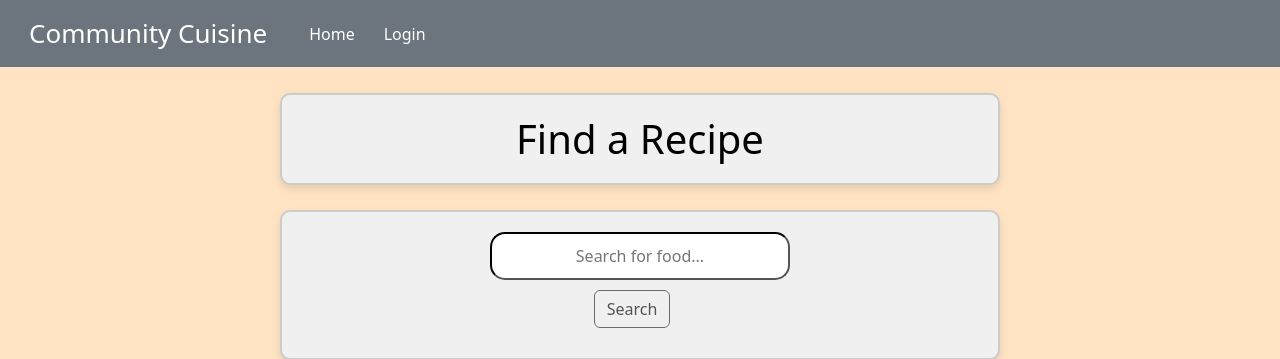
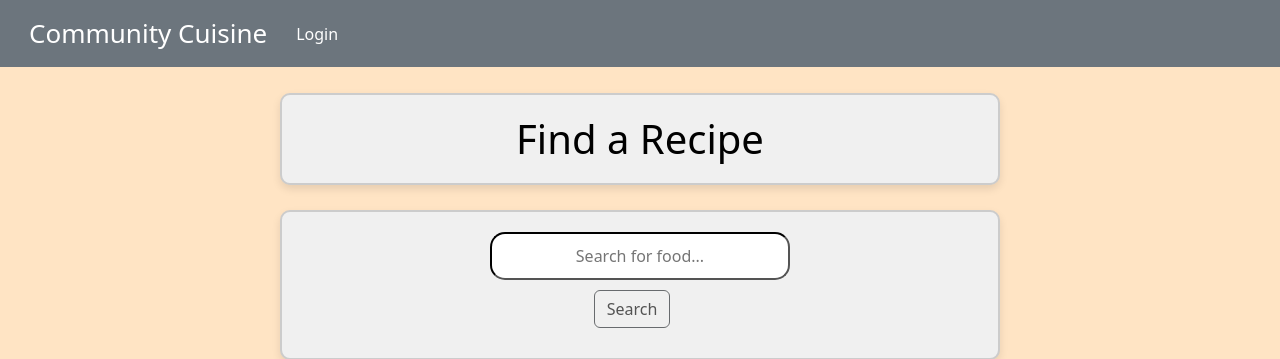
Before and after one commit to maseelshah22/community_cuisine, a Flask app: page /find in a window 1280 px wide. Shown: the top 359 px of the page. Run offline with Flask 3, Linux system fonts and the light colour scheme.

Commit message:
removed home label in navbar

```diff
--- a/templates/add_recipe.html
+++ b/templates/add_recipe.html
@@ -13,7 +13,7 @@
     <nav class="navbar navbar-expand-lg navbar-light bg-secondary">
         <a class="navbar-brand btn" style="font-size: 26px;" href="/">Community Cuisine</a>
 
-        <a class="btn" href="/">Home</a>
+        <!-- <a class="btn" href="/">Home</a> -->
 
             {% if first_name and last_name %}
 
--- a/templates/find.html
+++ b/templates/find.html
@@ -22,7 +22,7 @@
         <nav class="navbar navbar-expand-lg navbar-light bg-secondary">
             <a class="navbar-brand btn" style="font-size: 26px;" href="/">Community Cuisine</a>
 
-            <a class="btn" href="/">Home</a>
+            <!-- <a class="btn" href="/">Home</a> -->
 
             {% if first_name and last_name %}
 
--- a/templates/ingredients.html
+++ b/templates/ingredients.html
@@ -218,7 +218,7 @@
     <nav class="navbar navbar-expand-lg navbar-light bg-secondary">
         <a class="navbar-brand btn" style="font-size: 26px;" href="/">Community Cuisine</a>
 
-        <a class="btn" href="/">Home</a>
+        <!-- <a class="btn" href="/">Home</a> -->
 
         {% if first_name and last_name %}
 
--- a/templates/update_account.html
+++ b/templates/update_account.html
@@ -13,7 +13,7 @@
     <nav class="navbar navbar-expand-lg navbar-light bg-secondary">
         <a class="navbar-brand btn" style="font-size: 26px;" href="/">Community Cuisine</a>
 
-        <a class="btn" href="/">Home</a>
+        <!-- <a class="btn" href="/">Home</a> -->
 
             {% if first_name and last_name %}
 
--- a/templates/user_reviews.html
+++ b/templates/user_reviews.html
@@ -77,7 +77,7 @@
     <nav class="navbar navbar-expand-lg navbar-light bg-secondary">
         <a class="navbar-brand btn" style="font-size: 26px;" href="/">Community Cuisine</a>
 
-        <a class="btn" href="/">Home</a>
+        <!-- <a class="btn" href="/">Home</a> -->
 
         {% if first_name and last_name %}
 
```
